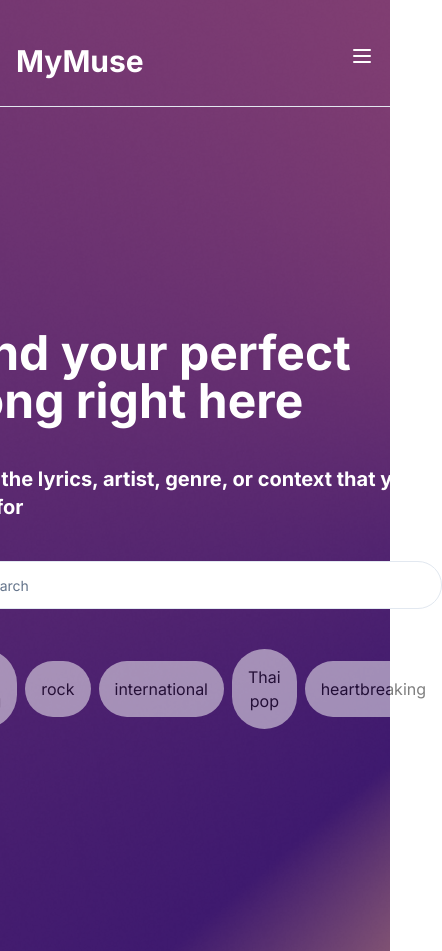
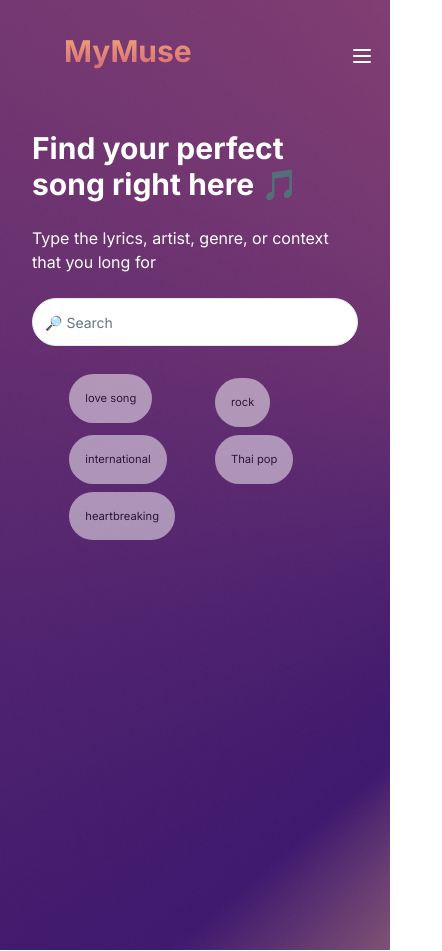
Before and after one commit to JoyChanya/my-muse, a Next.js app: page / in a window 390 px wide. Shown: the whole page, 442 px wide, since content can reach past the window. Built offline with nearby package versions, Linux system fonts and the light colour scheme.

Commit message:
responsive

```diff
--- a/app/page.tsx
+++ b/app/page.tsx
@@ -24,15 +24,15 @@ export default function Home()
     console.log(song)
   })
   const search = () => {
-    setShowTable(true)
+        setShowTable(true)
   }
   return (
     <main className="flex min-h-screen flex-col items-center bg-cover bg-[url('/background.png')]">
       <Navbar/>
-      <div className=" flex min-h-screen w-full justify-center items-center">
-        <div className = "flex flex-col items-center space-y-10">
-          <p className = 'font-bold text-5xl text-white'>Find your perfect song right here</p>
-          <p className = 'font-bold text-xl text-white'>Type the lyrics, artist, genre, or context that you long for</p>
+      <div className=" flex min-h-screen w-full justify-center pt-[1.5rem] md:pt-[10rem]">
+        <div className = "flex flex-col items-center space-y-6 md:space-y-10 px-[2rem]">
+          <p className = 'font-bold text-3xl md:text-5xl text-white'>Find your perfect song right here 🎵</p>
+          <p className = 'text-l md:text-xl text-white break-words'>Type the lyrics, artist, genre, or context that you long for</p>
         <form onSubmit={(e) =>
         {
           e.preventDefault();
@@ -41,15 +41,16 @@ export default function Home()
         }} className='w-full'>
           <Input type="text" placeholder={'🔎 Search'} value={song} onChange={(e)=> setsong(e.target.value)}/>
         </form>
-          <div className="flex justify-center items-center gap-2 md:flex md:space-x-6 md:space-y-0">
+          <div className="flex grid grid-cols-2 justify-center items-center gap-x-10 space-y-2 md:gap-4 md:flex md:space-x-6 md:space-y-0">
             {tags.map((item, idx) => (
               <div key={idx}>
-                <button className='bg-white opacity-50 rounded-full text-black p-4' onClick={() => setsong(item.title)}>{item.title}</button>
+                <button className='bg-white text-[0.7rem] opacity-50 rounded-full text-black p-4' onClick={() => setsong(item.title)}>{item.title}</button>
               </div>
             ))}
           </div>
+          <div className='pt-4'>
           {showTable ? <Songlist song={song}/> : null}
-
+          </div>
         </div>
 
       </div>
--- a/components/navbar/navbar.tsx
+++ b/components/navbar/navbar.tsx
@@ -13,11 +13,11 @@ export default function Navbar() {
   ]
 
   return (
-    <nav className="w-full border-b md:border-0">
+    <nav className="w-full md:border-0 ">
       <div className="items-center px-4 max-w-screen-xl mx-auto md:flex md:px-8">
         <div className="flex items-center justify-between py-3 pb-[2rem] md:py-5 md:block">
           <Link href="/">
-            <h1 className="fixed flex items-end text-3xl font-bold text-white gap-4">MyMuse
+            <h1 className="flex items-end text-3xl font-bold text-transparent bg-clip-text bg-gradient-to-b from-[#FFC07C] to-[#D46C76] gap-4 pt-[1rem] pl-[3rem]">MyMuse
             </h1>
 
           </Link>
--- a/components/songlist/songlist.tsx
+++ b/components/songlist/songlist.tsx
@@ -74,15 +74,15 @@ export default function Songlist(props: Props){
     // console.log(list)
     return (
 
-        <>
+        <div className="pb-[10rem]">
         <Table>
-      <TableCaption>A list of your recent invoices.</TableCaption>
       <TableHeader>
         <TableRow>
           <TableHead className="w-[100px]">#</TableHead>
           <TableHead>Song</TableHead>
-          {/* <TableHead>Method</TableHead>
-          <TableHead className="text-right">Amount</TableHead> */}
+          <TableHead>Method</TableHead>
+          <TableHead>Method</TableHead>
+          {/* <TableHead className="text-right">Amount</TableHead> */}
         </TableRow>
       </TableHeader>
       <TableBody>
@@ -104,7 +104,7 @@ export default function Songlist(props: Props){
       </TableFooter> */}
     </Table>
 
-        </>
+        </div>
     )
 
 }
```
